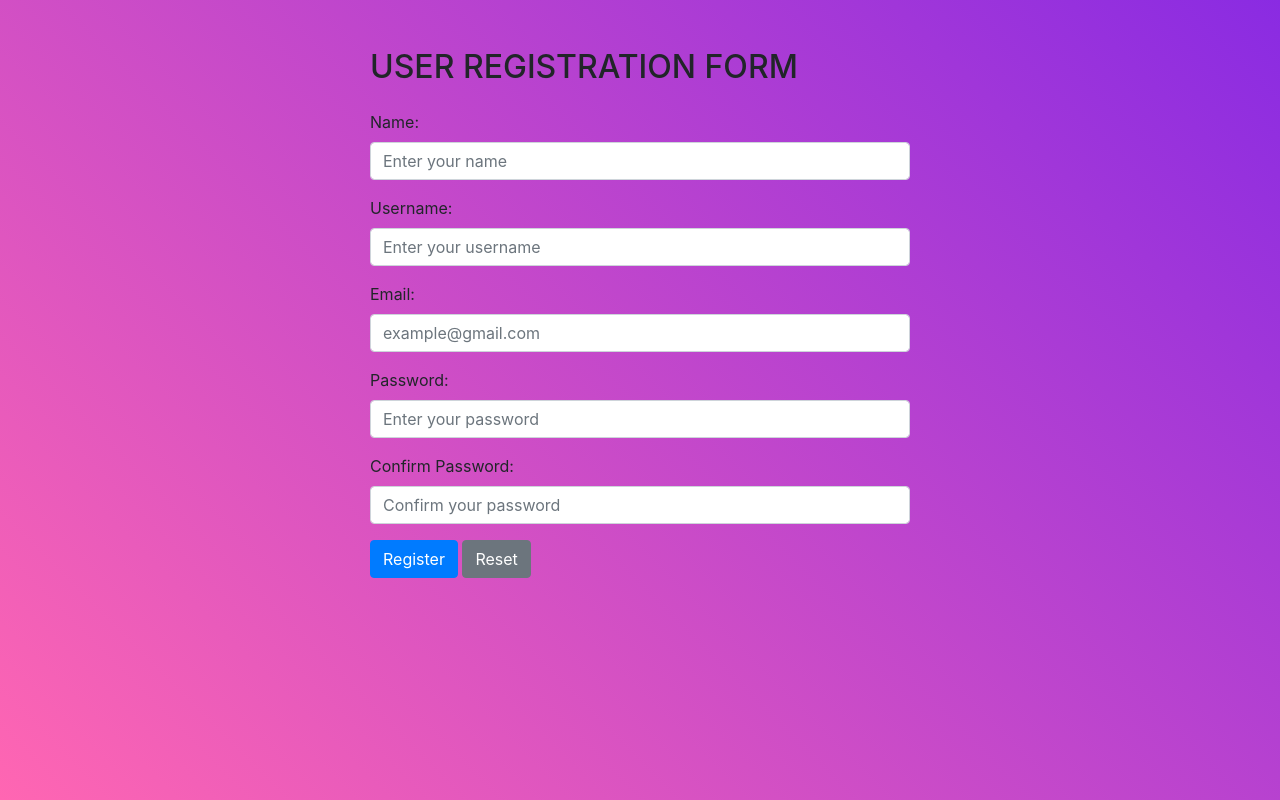
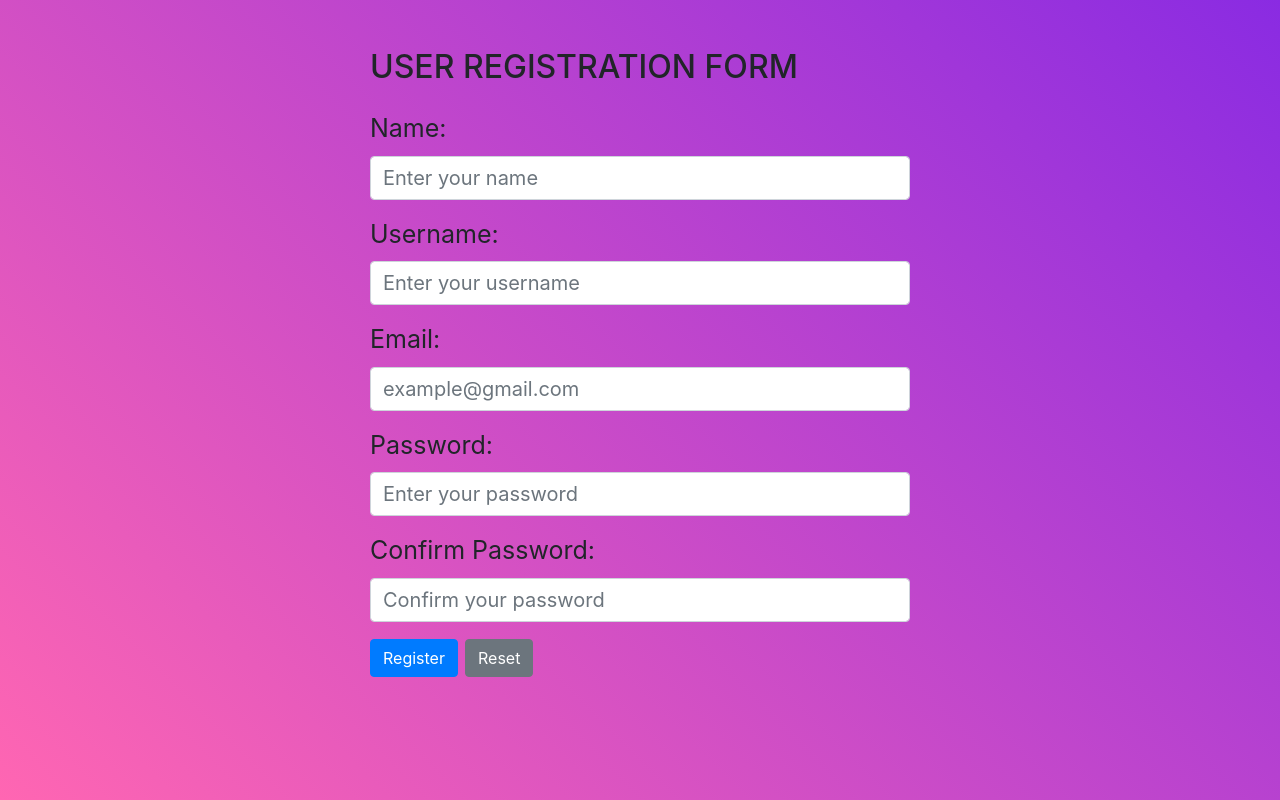
Before and after one commit to hsnhafsah/assignment1, a PHP site: page /signUp.php in a window 1280 px wide. Run offline with PHP 8.4, Linux system fonts and the light colour scheme; some libraries are stand-ins or nearby versions.

Commit message:
Updated the Sign-Up Form

```diff
--- a/signUp.php
+++ b/signUp.php
@@ -11,6 +11,11 @@
             min-height: 100vh;
             display: flex;
             justify-content: center;
+            font-size: 25px;
+        }
+
+        .form-control {
+            font-size: 20px;
         }
     </style>
 </head>
```
